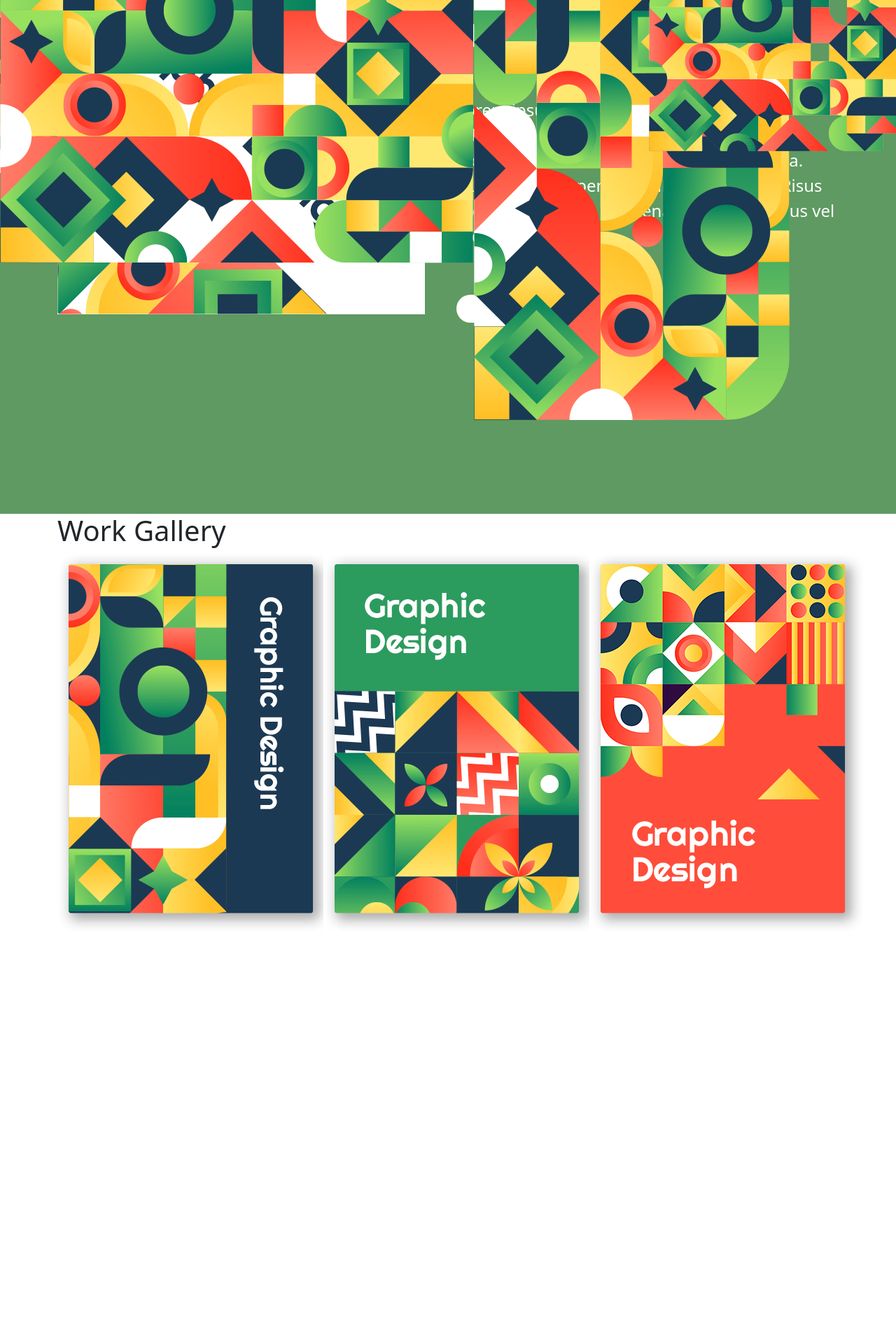
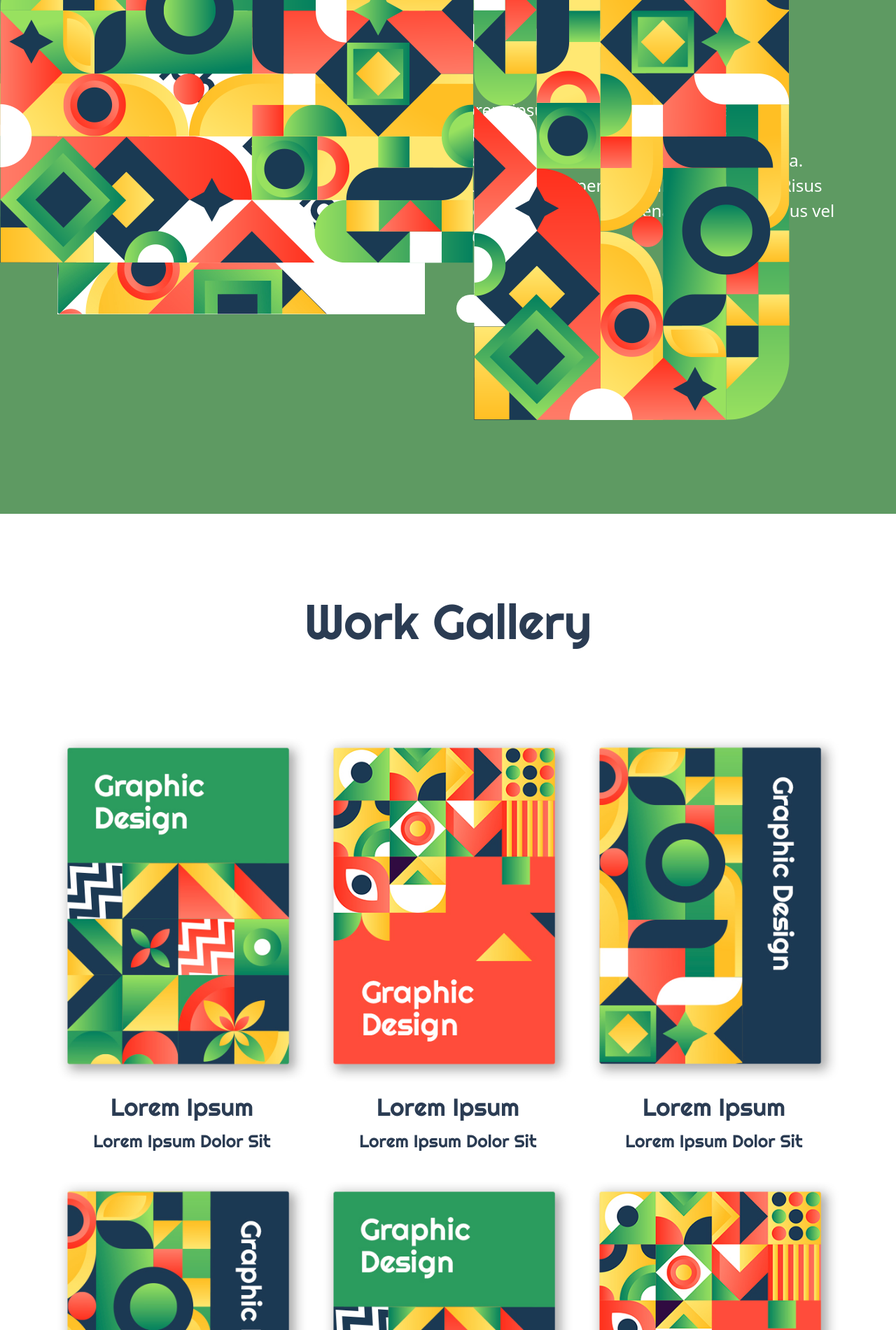
Before and after one commit to oniimran95/css-basic, a website: page bootstrap-basic/bootstrap/index.html in a window 1280 px wide. Shown: the part 900-2800 px from the top of the page at 70% size. Before the commit the page ends 2232 px from the top, so only its background shows below. Drawn offline with nearby package versions, Linux system fonts and the light colour scheme.

Commit message:
work-gallery completed

```diff
--- a/bootstrap-basic/bootstrap/index.html
+++ b/bootstrap-basic/bootstrap/index.html
@@ -78,26 +78,85 @@
             </div>
         </div>
         <div class="smart-object">
-            <img src="img/smart_object.png" alt="">
+                <img src="img/smart_object.png" alt="">
         </div>
     </section>
 
     <section class="work-gallery">
         <div class="container">
             <h1>Work Gallery</h1>
-            <div class="row">
-                <div class="col-md-4">
-                    <img src="img/vector.jpg" alt="Vector 1">
+            <div class="row row-cols-1 row-cols-md-3 g-4">
+                <div class="col">
+                  <div class="card h-100 border-0">
+                    <img src="img/vector-2.jpg" class="card-img-top" alt="vector-2">
+                    <div class="card-body">
+                        <h5 class="card-title">Lorem Ipsum</h5>
+                        <p class="card-text">Lorem Ipsum Dolor Sit</p>
+                    </div>
+                  </div>
                 </div>
-                <div class="col-md-4">
-                    <img src="img/vector-2.jpg" alt="Vector 2">
+                <div class="col">
+                  <div class="card h-100 border-0">
+                    <img src="img/vector-3.jpg" class="card-img-top" alt="vector-3">
+                    <div class="card-body">
+                        <h5 class="card-title">Lorem Ipsum</h5>
+                        <p class="card-text">Lorem Ipsum Dolor Sit</p>
+                    </div>
+                  </div>
                 </div>
-                <div class="col-md-4">
-                    <img src="img/vector-3.jpg" alt="Vector 3">
+                <div class="col">
+                  <div class="card h-100 border-0">
+                    <img src="img/vector-4.jpg" class="card-img-top" alt="vector-4">
+                    <div class="card-body">
+                      <h5 class="card-title">Lorem Ipsum</h5>
+                      <p class="card-text">Lorem Ipsum Dolor Sit</p>
+                    </div>
+                  </div>
                 </div>
-            </div>
+                <div class="col">
+                  <div class="card h-100 border-0">
+                    <img src="img/vector-4.jpg" class="card-img-top" alt="vector-4">
+                    <div class="card-body">
+                      <h5 class="card-title">Lorem Ipsum</h5>
+                      <p class="card-text">Lorem Ipsum Dolor Sit</p>
+                    </div>
+                  </div>
+                </div>
+                <div class="col">
+                    <div class="card h-100 border-0">
+                      <img src="img/vector-2.jpg" class="card-img-top" alt="vector-2">
+                      <div class="card-body">
+                          <h5 class="card-title">Lorem Ipsum</h5>
+                          <p class="card-text">Lorem Ipsum Dolor Sit</p>
+                      </div>
+                    </div>
+                  </div>
+                  <div class="col">
+                    <div class="card h-100 border-0">
+                      <img src="img/vector-3.jpg" class="card-img-top" alt="vector-3">
+                      <div class="card-body">
+                          <h5 class="card-title">Lorem Ipsum</h5>
+                          <p class="card-text">Lorem Ipsum Dolor Sit</p>
+                      </div>
+                    </div>
+                  </div>
+    </section>
+
+    <div class="button-section">
+        <div class="container">
+            <nav aria-label="Page navigation example border-0">
+                <ul class="pagination d-flex justify-content-center">
+                  <li class="page-item"><a class="page-link" href="#">Back</a></li>
+                  <li class="page-item"><a class="page-link" href="#">1</a></li>
+                  <li class="page-item"><a class="page-link" href="#">2</a></li>
+                  <li class="page-item"><a class="page-link-active" href="#"></a></li>
+                  <li class="page-item"><a class="page-link" href="#">2</a></li>
+                  <li class="page-item"><a class="page-link" href="#">3</a></li>
+                  <li class="page-item"><a class="page-link" href="#">Next</a></li>
+                </ul>
+              </nav>
         </div>
-    </section>
+    </div>
 
 
     <script src="https://cdn.jsdelivr.net/npm/bootstrap@5.3.1/dist/js/bootstrap.bundle.min.js" integrity="sha384-HwwvtgBNo3bZJJLYd8oVXjrBZt8cqVSpeBNS5n7C8IVInixGAoxmnlMuBnhbgrkm" crossorigin="anonymous"></script>
--- a/bootstrap-basic/bootstrap/scss/style.scss
+++ b/bootstrap-basic/bootstrap/scss/style.scss
@@ -80,29 +80,6 @@ body {
     position: relative;
     z-index: 1;
     height: 900px;
-    &::before {
-        content: "";
-        position: absolute;
-        left: -36px;
-        top: -112px;
-        background-image: url(../img/graphic.jpg);
-        background-repeat: no-repeat;
-        width: 100%;
-        max-width: 500px;
-        height: 100%;
-    }
-    &::after {
-        content: "";
-        position: absolute;
-        left: 100%;
-        bottom: -122px;
-        background-image: url(../img/vector-smart.png);
-        width: 100%;
-        max-width: 360px;
-        height: 100%;
-        background-repeat: no-repeat;
-        transform: translateX(-100%);
-    }
     img {
         position: absolute;
         top: 10%;
@@ -128,3 +105,30 @@ body {
         font-weight: bold;
     }
 }
+.work-gallery {
+    padding: 112px 0 175px 0;
+    h1 {
+        text-align: center;
+        font-size: 70px;
+        font-family: 'Righteous', cursive;
+        color: $blue;
+    }
+    .row {
+        margin-top: 100px;
+        text-align: center;
+        h5 {
+            font-size: 35px;
+            color: $blue;
+            font-family: 'Righteous', cursive;
+        }
+        p {
+            color: $blue;
+            font-size: 25px;
+            font-family: 'Righteous', cursive;
+        }
+    }
+}
+
+.button-section {
+    padding: 0 0 170px 0;
+}
```
Also changed, not shown: bootstrap-basic/bootstrap/css/style.css.
